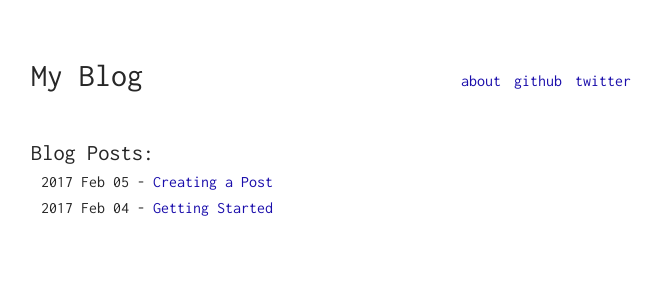
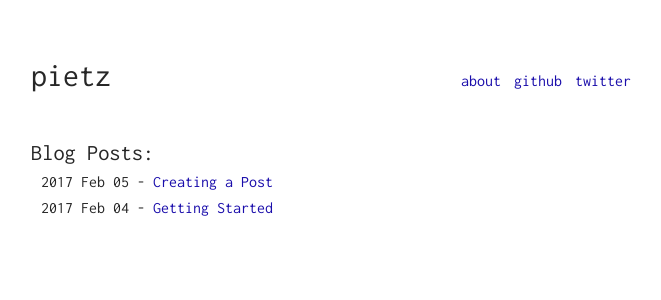
Before and after one commit to shabansalihi/pietz.github.io, a Jekyll site: the page built from index.html, in a window 1280 px wide. Shown: the top 300 px of the page, without its empty margins (309-970 px from the left). Built offline with Jekyll 4.4.1, drawn with Linux system fonts in a browser that asks for light colours.

Commit message:
Update _config.yml

```diff
--- a/_config.yml
+++ b/_config.yml
@@ -3,8 +3,8 @@ permalink: /blog/:title
 
 
 # My variables
-name: My Blog
-description: A Jekyll Theme
+name: pietz
+description: Paul-Louis Pietz Pröve
 google_verification: null
 
 
```
